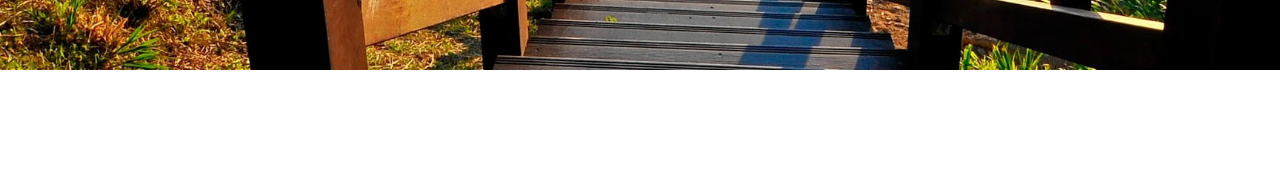
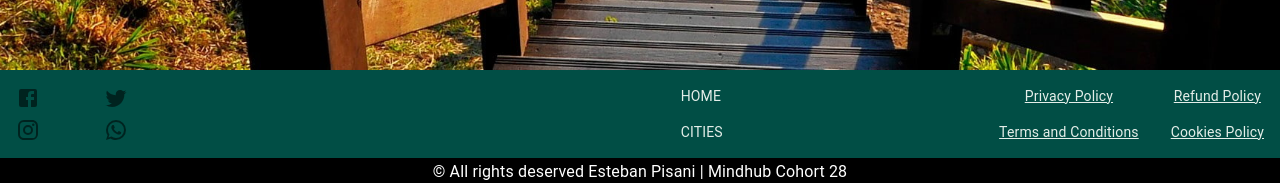
Before and after one commit to estebanpisani/mytinerary-pisani, a React (Create React App) app: page / in a window 1280 px wide. Shown: the part 1519-1702 px from the top of the page. Before the commit the page ends 1589 px from the top, so only its background shows below. Built offline with nearby package versions, Linux system fonts and the light colour scheme; a web font is replaced by a local one.

Commit message:
Footer added

```diff
--- a/public/index.html
+++ b/public/index.html
@@ -24,7 +24,7 @@
       work correctly both with client-side routing and a non-root public URL.
       Learn how to configure a non-root public URL by running `npm run build`.
     -->
-    <title>React App</title>
+    <title>MyTinerary</title>
   </head>
   <body>
     <noscript>You need to enable JavaScript to run this app.</noscript>
--- a/src/App.js
+++ b/src/App.js
@@ -1,6 +1,7 @@
 import './App.css';
 import NavBar from './components/NavBar';
 import Hero from './components/Hero';
+import { Footer } from './components/Footer';
 import './styles/styles.css'
 import CarouselSection from './components/CarouselSection';
 
@@ -10,6 +11,7 @@ function App() {
       <NavBar />
       <Hero />
       <CarouselSection />
+      <Footer />
     </div>
   );
 }
--- a/src/components/Carousel.jsx
+++ b/src/components/Carousel.jsx
@@ -1,6 +1,6 @@
 import React from "react";
 import Slider from "react-slick";
-import { Typography, Box, Container } from "@mui/material";
+import { Typography, Box } from "@mui/material";
 import "slick-carousel/slick/slick.css";
 import "slick-carousel/slick/slick-theme.css";
 
@@ -13,7 +13,7 @@ const Carousel = ({cities}) => {
         slidesToScroll: 2,
         initialSlide: 0,
         rows: 2,
-        autoplay: false,
+        autoplay: true,
         autoplaySpeed: 3000,
         responsive: [
             {
@@ -26,7 +26,6 @@ const Carousel = ({cities}) => {
             }
         ]
     }
-
 
     return (
 
@@ -46,11 +45,9 @@ const Carousel = ({cities}) => {
                         </Box>
                     </Box>
                 )}
-
             </Slider>
 
     );
 }
 
-
 export default Carousel;
--- a/src/components/CarouselSection.jsx
+++ b/src/components/CarouselSection.jsx
@@ -5,19 +5,15 @@ import Carousel from './Carousel'
 import '../styles/Carousel.css';
 import data from '../data'
 
-
-console.log(data.data);
-
 const CarouselSection = () => {
 
     return (
         <Box className='carrousel-section' sx={{ height: {xs:'200vh', sm:'100vh'} }}>
-            <Typography className='font-weird text-primary text-shadow-blur-light' sx={{ fontSize: '3rem' }}> Popular MyTineraries!</Typography>
+            <Typography className='font-weird text-primary text-shadow-blur-light' sx={{ fontSize:'3rem' }}> Popular MyTineraries!</Typography>
             <Box className='carrousel-container'>
                 <Carousel cities={data.data} />
             </Box>
         </Box>
-
     )
 }
 
--- a/src/components/Footer.jsx
+++ b/src/components/Footer.jsx
@@ -0,0 +1,112 @@
+import React from 'react';
+import { Box, List, ListItem, ListItemText, Typography } from '@mui/material/';
+import ListItemIcon from '@mui/material/ListItemIcon';
+import ListItemButton from '@mui/material/ListItemButton';
+import FacebookIcon from '@mui/icons-material/Facebook';
+import InstagramIcon from '@mui/icons-material/Instagram';
+import TwitterIcon from '@mui/icons-material/Twitter';
+import WhatsAppIcon from '@mui/icons-material/WhatsApp';
+
+
+export const Footer = () => {
+    return (
+        <Box
+            sx={{
+                display: 'flex',
+                alignItems: 'space-around',
+                flexDirection: 'column'
+            }}
+            className='footer-container'
+        >
+            <Box className='footer-info bg-secondary'
+                sx={{
+                    display: 'flex',
+                    justifyContent: 'space-around',
+                    alignItems: 'center',
+                    width:'100%',
+                    flexWrap:'wrap'
+                }}
+            >
+                <Box className='social-container 'sx={{
+                    display: 'flex',
+                    justifyContent: 'start',
+                    alignItems: 'center',flexGrow:'1'
+                }} >
+                    <List dense={true} sx={{color:'#fff'}}>
+                        <ListItemButton>
+                            <ListItemIcon>
+                                <FacebookIcon />
+                            </ListItemIcon>
+                        </ListItemButton>
+                        <ListItemButton>
+                            <ListItemIcon>
+                                <InstagramIcon />
+                            </ListItemIcon>
+                        </ListItemButton>
+                    </List>
+                    <List dense={true}>
+                        <ListItemButton>
+                            <ListItemIcon>
+                                <TwitterIcon />
+                            </ListItemIcon>
+                        </ListItemButton>
+                        <ListItemButton>
+                            <ListItemIcon>
+                                <WhatsAppIcon />
+                            </ListItemIcon>
+                        </ListItemButton>
+                    </List>
+                </Box>
+                <Box className='footernav-container text-light'  sx={{flexGrow:'2', justifyContent:'center', display:'flex', flexWrap:'wrap'}}>
+                    <List dense={true}>
+                        <ListItemButton>
+                            <ListItemText
+                                primary="HOME"
+                            />
+                        </ListItemButton>
+                        <ListItemButton>
+                            <ListItemText
+                                primary="CITIES"
+                            />
+                        </ListItemButton>
+                    </List>
+                </Box>
+                <Box className='policies-container' sx={{
+                    display: 'flex',
+                    justifyContent: 'center',
+                    alignItems: 'center',
+                    flexWrap:'wrap',flexGrow:'0'
+
+                }} >
+                    <List dense={true} className='text-light' sx={{textDecoration:'underline', textAlign:'center'}}>
+                        <ListItem className='text-light' sx={{textAlign:'center'}}>
+                            <ListItemText
+                                primary="Privacy Policy"
+                            />
+                        </ListItem>
+                        <ListItem sx={{textAlign:'center'}}>
+                            <ListItemText
+                                primary="Terms and Conditions"
+                            />
+                        </ListItem>
+                        </List>
+                        <List dense={true} className='text-light' sx={{textDecoration:'underline', textAlign:'center'}}>
+                        <ListItem sx={{textAlign:'center'}}>
+                            <ListItemText
+                                primary="Refund Policy"
+                            />
+                        </ListItem>
+                        <ListItem sx={{textAlign:'center'}}>
+                            <ListItemText
+                                primary="Cookies Policy"
+                            />
+                        </ListItem>
+                    </List>
+                </Box >
+            </Box>
+            <Box className='copyright-container' sx={{backgroundColor:'#000', color:'#fff', padding:'2px'}}>
+                <Typography>&copy; All rights deserved Esteban Pisani | Mindhub Cohort 28</Typography>
+            </Box>
+        </Box>
+    )
+}
```
